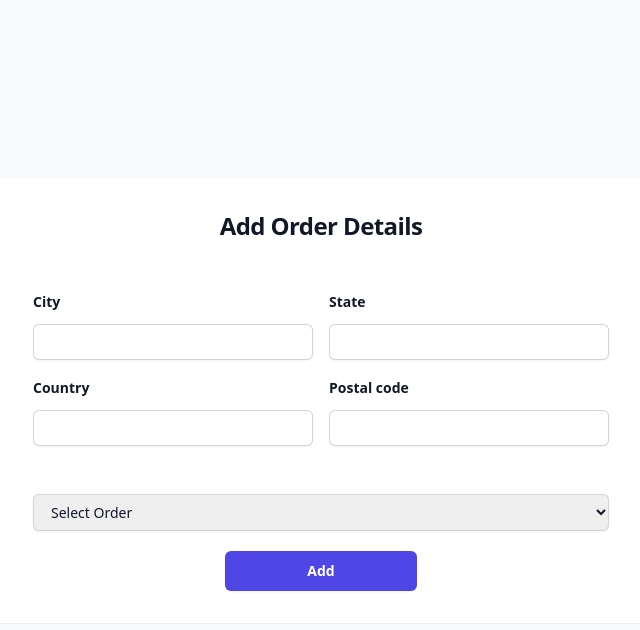
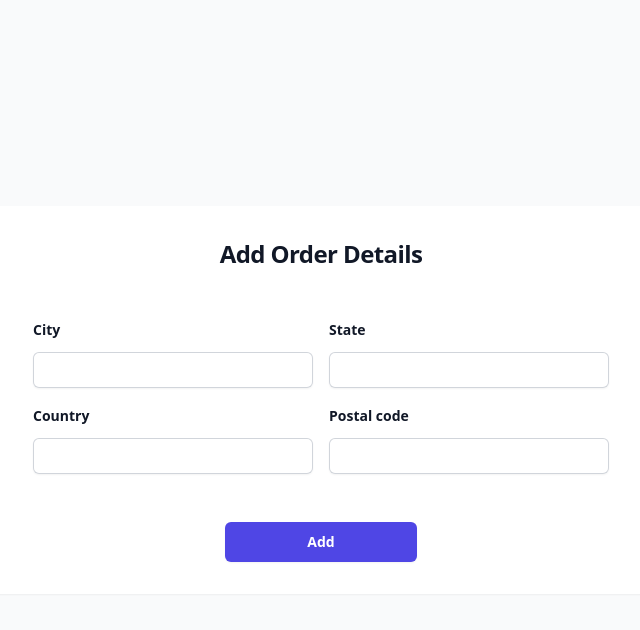
Before and after one commit to Samhernesp/PolyglotSystem, a Django app: template clients/templates/registerOrderDetail.html in a window 1280 px wide. Shown: the top 630 px of the page, without its empty margins (319-959 px from the left). Run offline with Django 4.2, Linux system fonts and the light colour scheme; the template is opened without the code that fills it: values that come from a table or form of the project are taken from there, others are empty.

Commit message:
Fix order flow

```diff
--- a/clients/templates/registerOrderDetail.html
+++ b/clients/templates/registerOrderDetail.html
@@ -24,18 +24,7 @@
                 {% endfor %}
             </div>
 
-            <label for="order_select" class="sr-only">Select Order</label>
-            <select id="order_select"  name="order_select"
-                class="focus:outline-none block w-full rounded-md border-0 px-3.5 py-2 text-gray-900 shadow-sm ring-1 ring-inset ring-gray-300 placeholder:text-gray-400 focus:ring-2 focus:ring-inset focus:ring-indigo-600 sm:text-sm sm:leading-6 mb-5">
 
-                <option selected>Select Order</option>
-
-
-                {% for order in orders %}
-                    <option value="{{ order.order_number }}">Order # {{ order.order_number }} Date : {{ order.order_date }}</option>
-                {% endfor %}
-
-            </select>
 
 
             <div class="flex flex-col items-center">
```
Also changed, not shown: clients/views.py (+9 -1 lines).
